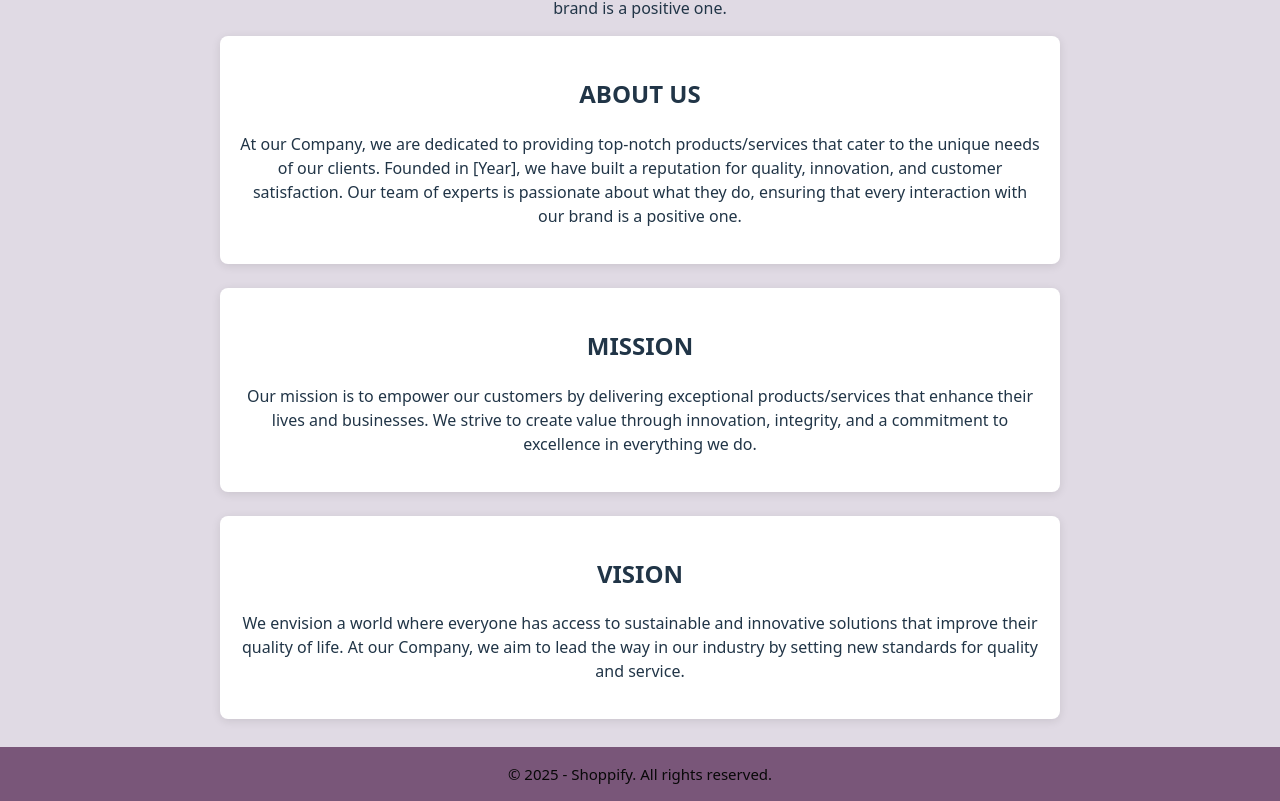
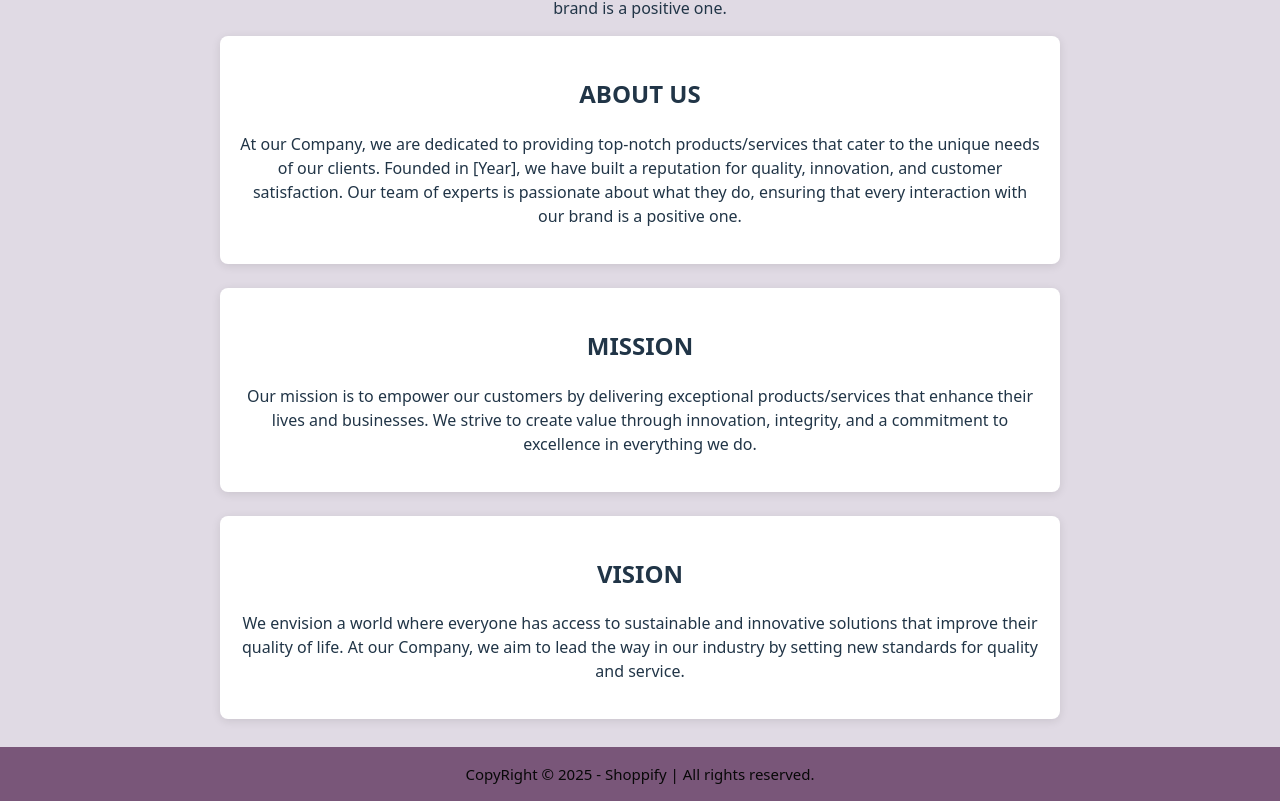
Before and after one commit to SumekaAspire/TabNavigation, a React (Vite) app in the folder tab/: page /home/about in a window 1280 px wide. Shown: the part 250-1051 px from the top of the page. Built offline with nearby package versions, Linux system fonts and the light colour scheme; sample sign-in values are in the browser's storage.

Commit message:
Footer - text changes Package.json -  installed recat icons

```diff
--- a/tab/package.json
+++ b/tab/package.json
@@ -15,6 +15,7 @@
     "react-carousel": "^4.3.0",
     "react-dom": "^19.1.0",
     "react-hook-form": "^7.60.0",
+    "react-icons": "^5.5.0",
     "react-router-dom": "^7.6.3",
     "react-slick": "^0.30.3",
     "react-toastify": "^11.0.5",
--- a/tab/src/components/Footer.jsx
+++ b/tab/src/components/Footer.jsx
@@ -5,7 +5,7 @@ const Footer = () => {
   return (
     <div className="footer-container">
   <footer className='footer'>
-            © {new Date().getFullYear()} - Shoppify. All rights reserved.
+          CopyRight  © {new Date().getFullYear()} - Shoppify | All rights reserved.
         </footer>
     </div>
   )
```
Also changed, not shown: 1 other file (tests, documents, lock files or other folders).
